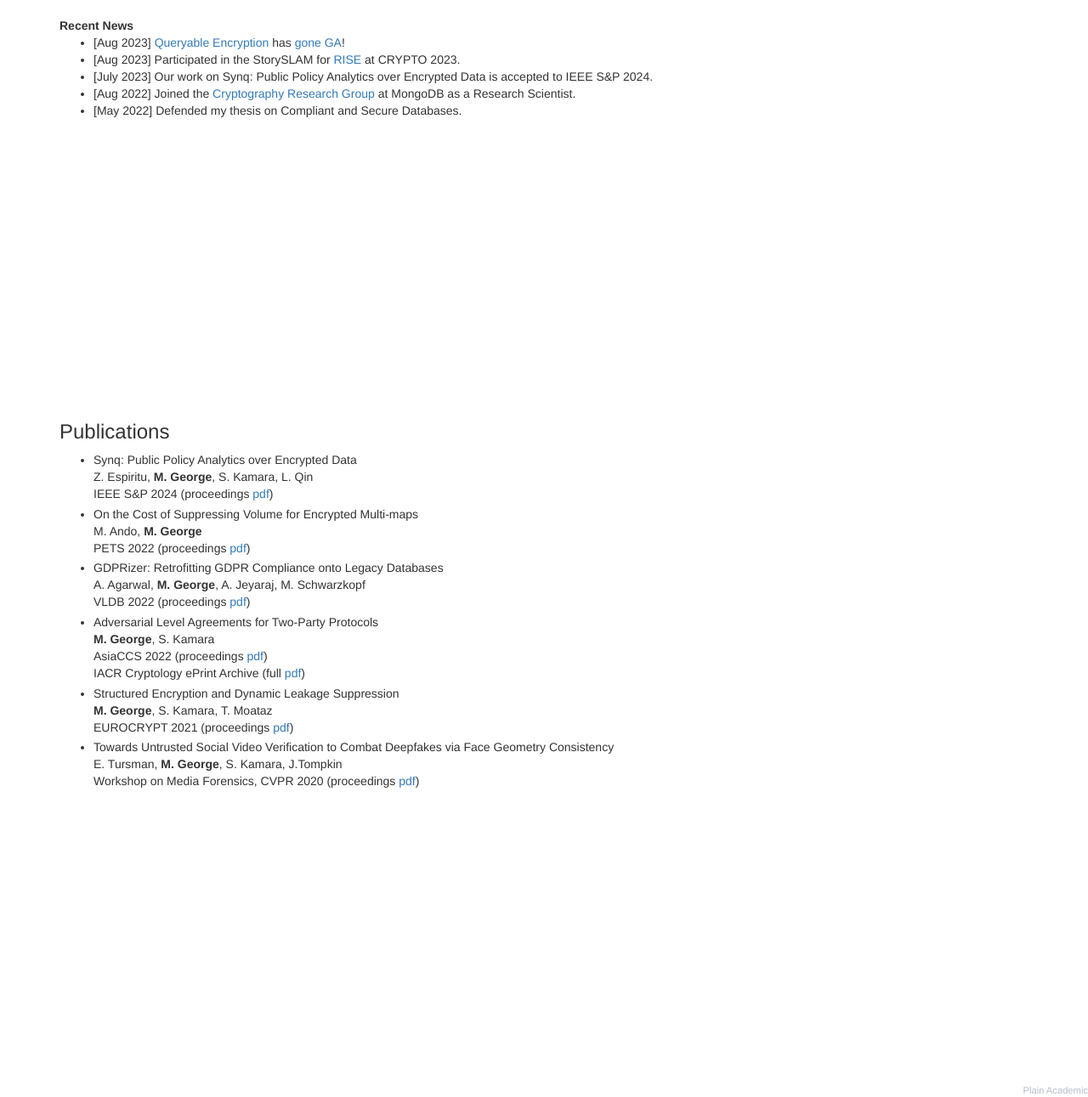
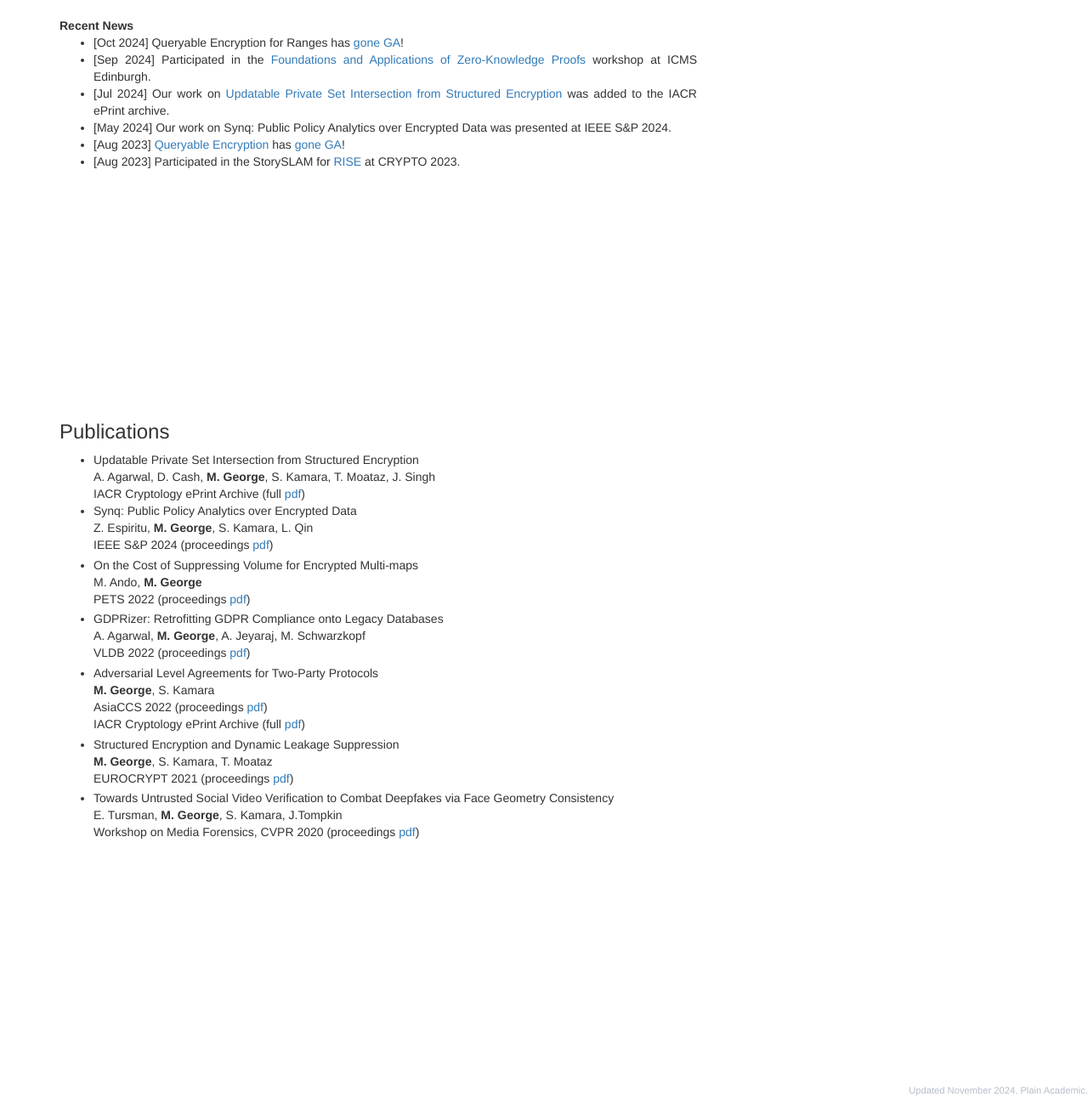
Before and after one commit to marilyngeo/marilyngeo.github.io, a plain HTML site: page index.html in a window 1280 px wide. Shown: the part 396-1687 px from the top of the page at 85% size. Drawn offline with nearby package versions, Linux system fonts and the light colour scheme.

Commit message:
Updating November 2024

```diff
--- a/index.html
+++ b/index.html
@@ -60,11 +60,15 @@
                 <div style="margin-top:3%; text-align:justify;">
                   <strong>Recent News</strong>
                   <ul>
+                    <li> [Oct 2024] Queryable Encryption for Ranges has <a href="https://www.mongodb.com/press/mongo-db-announces-general-availability-of-mongo-db-8-0">gone GA</a>! </li>
+                    <li> [Sep 2024] Participated in the <a href="https://www.icms.org.uk/ZeroKnowledgeProofs">Foundations and Applications of Zero-Knowledge Proofs</a> workshop at ICMS Edinburgh. </li>
+                    <li> [Jul 2024] Our work on <a href="https://eprint.iacr.org/2024/1183">Updatable Private Set Intersection from Structured Encryption</a> was added to the IACR ePrint archive.</li>
+                    <li> [May 2024] Our work on Synq: Public Policy Analytics over Encrypted Data was presented at IEEE S&P 2024. </li>
                     <li> [Aug 2023] <a href="https://www.wired.com/story/mongodb-queryable-encryption-databases/">Queryable Encryption</a> has <a href="https://www.mongodb.com/blog/post/mongodb-announces-queryable-encryption">gone GA</a>! </li>
                     <li> [Aug 2023] Participated in the StorySLAM for <a href="https://ewcacrypto2023.github.io/">RISE</a> at CRYPTO 2023. </li>
-                    <li> [July 2023] Our work on Synq: Public Policy Analytics over Encrypted Data is accepted to IEEE S&P 2024. </li>
+                    <!-- <li> [July 2023] Our work on Synq: Public Policy Analytics over Encrypted Data is accepted to IEEE S&P 2024. </li>
                     <li> [Aug 2022] Joined the <a href="https://www.mongodb.com/company/research/cryptography-research-group">Cryptography Research Group</a> at MongoDB as a Research Scientist. </li>
-                    <li> [May 2022] Defended my thesis on Compliant and Secure Databases. </li>
+                    <li> [May 2022] Defended my thesis on Compliant and Secure Databases. </li> -->
                 </div>
 
             </div>
@@ -90,6 +94,11 @@
             <div class="col-md-8" style="height: 100vh;">
                 <h3 id="publications">Publications</h3>
                 <ul>
+                <li class="paper"> Updatable Private Set Intersection from Structured Encryption
+                  <br> A. Agarwal, D. Cash, <b>M. George</b>, S. Kamara, T. Moataz, J. Singh
+                  <br> IACR Cryptology ePrint Archive (full
+                  <a href="https://eprint.iacr.org/2024/1183.pdf">pdf</a>)
+                </li>
                 <li class="paper"> Synq: Public Policy Analytics over Encrypted Data
                   <br> Z. Espiritu, <b>M. George</b>, S. Kamara, L. Qin
                   <br> IEEE S&P 2024 (proceedings <a href="./papers/synq.pdf">pdf</a>)
@@ -122,7 +131,7 @@
     <!-- /.container -->
 
     <!-- Other people may like it too! -->
-    <a style="color:#b5bec9;font-size:0.8em; float:right;" href="https://github.com/mavroudisv/plain-academic">Plain Academic</a>
+    <a style="color:#b5bec9;font-size:0.8em; float:right;" href="https://github.com/mavroudisv/plain-academic">Updated November 2024. Plain Academic.</a>
 
 </body>
 
```
Also changed, not shown: 1 other file.
